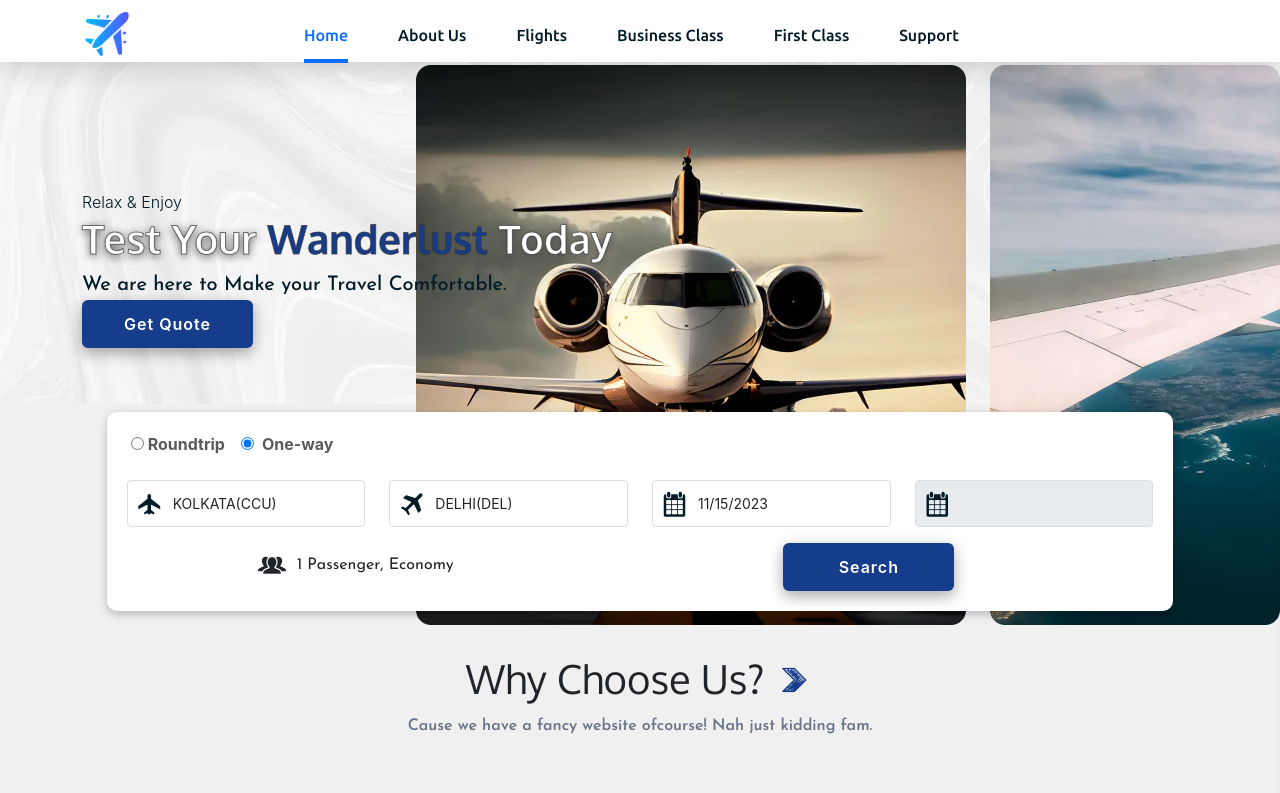
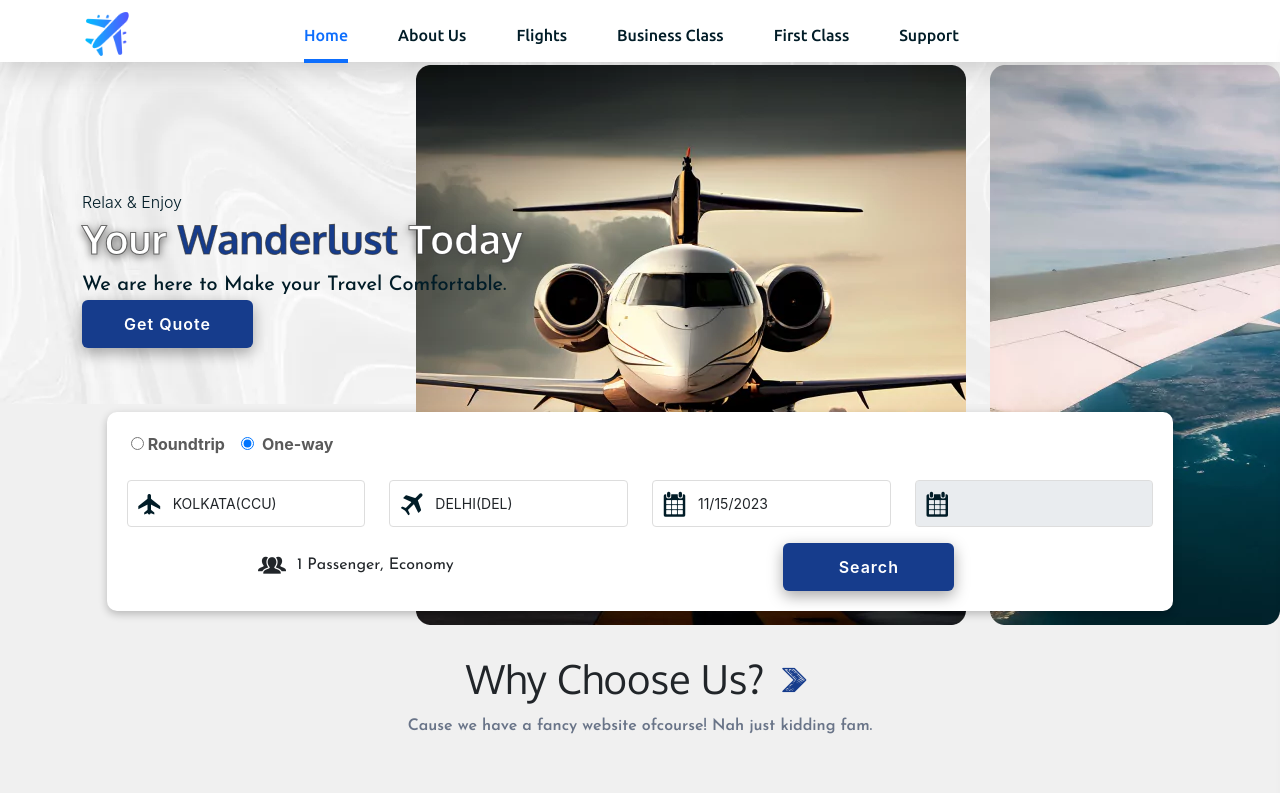
Before and after one commit to webviosystem10/reactWebsite1, a React (Create React App) app: page / in a window 1280 px wide. Shown: the top 793 px of the page. Built offline with nearby package versions, Linux system fonts and the light colour scheme; a web font is replaced by a local one.

Commit message:
Update Home.js

```diff
--- a/src/Components/Pages/Home.js
+++ b/src/Components/Pages/Home.js
@@ -51,7 +51,7 @@ function Home() {
                     <div className="front_page_text p-xl-5" data-aos="fade-up">
                       <span className="front_page_span">Relax &amp; Enjoy</span>
                       <h1>
-                        Test Your{" "}
+                        Your{" "}
                         <span className="front_page_highlight">
                           Wander<span>lust</span>
                         </span>{" "}
```
